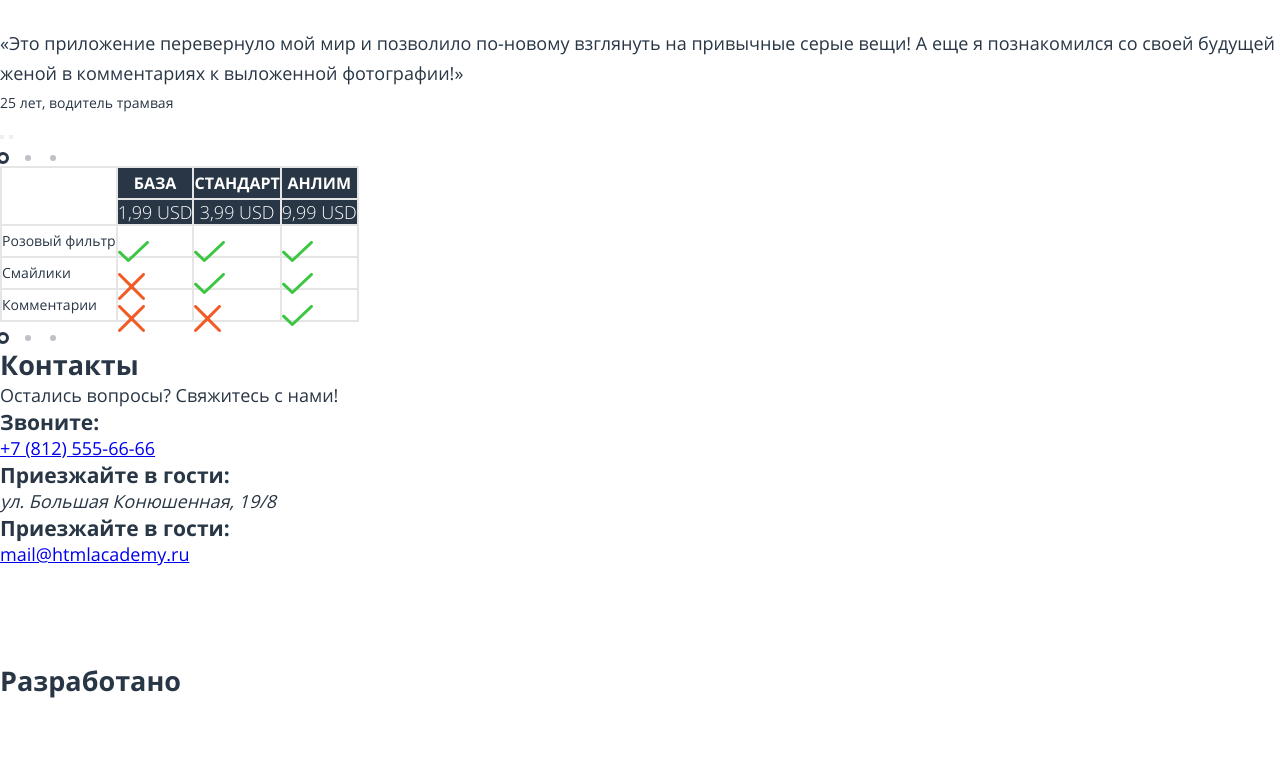
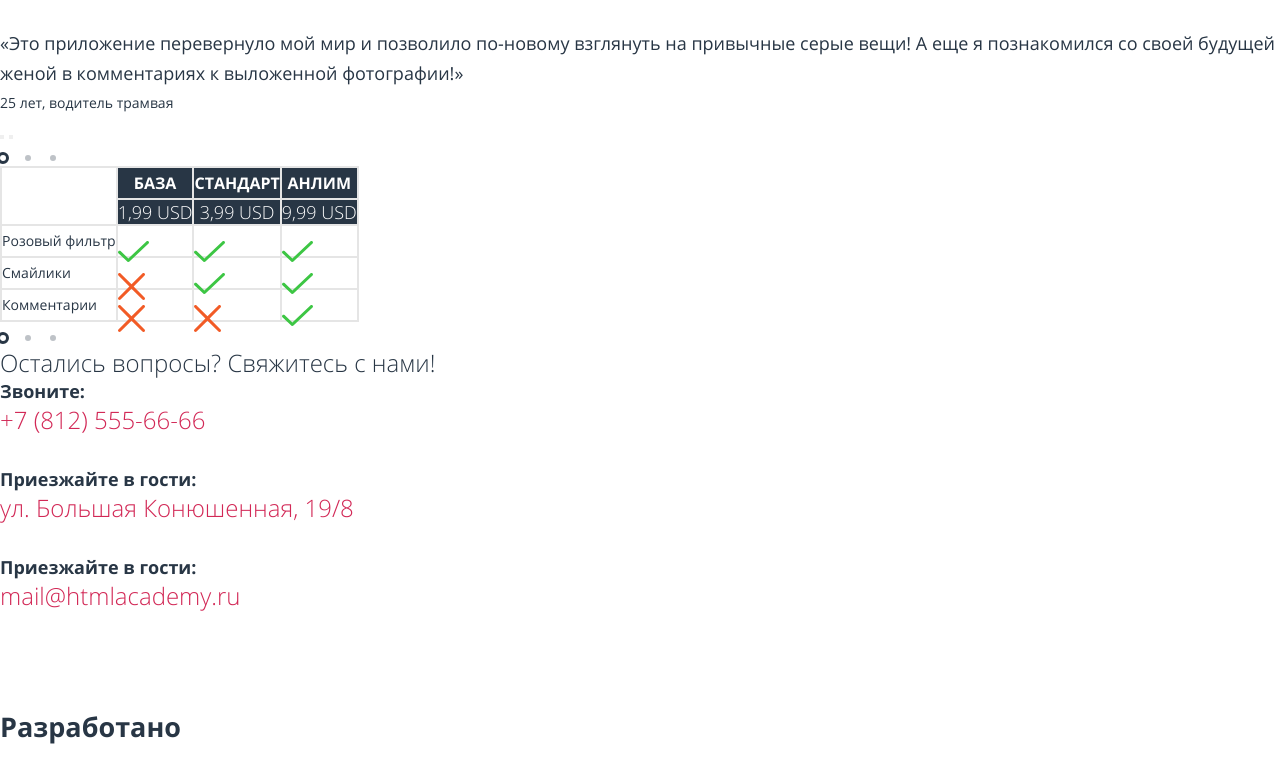
Before and after one commit to multiversal-destroyer/pink, a website: page source/index.html in a window 1280 px wide. Shown: the part 1126-1895 px from the top of the page. Before the commit the page ends 1849 px from the top, so only its background shows below. Drawn offline with nearby package versions, Linux system fonts and the light colour scheme; files that its build step writes are made by us from their sources.

Commit message:
build: add contacts.scss

```diff
--- a/source/index.html
+++ b/source/index.html
@@ -227,21 +227,22 @@
       </section>
 
       <section class="contacts">
-        <h2 class="contacts__title">Контакты</h2>
+        <h2 class="visually-hidden">Контакты</h2>
         <p class="contacts__description">Остались вопросы? Свяжитесь с нами!</p>
-
-        <div class="contacts__item contacts-item">
-          <h3 class="contacts-item__title">Звоните:</h3>
-          <a class="contacts-phone" href="#">+7 (812) 555-66-66</a>
-        </div>
-        <div class="contacts__item contacts-item">
-          <h3 class="contacts-item__title">Приезжайте в гости:</h3>
-          <address class="contacts-item__address">ул. Большая Конюшенная, 19/8</address>
-        </div>
-        <div class="contacts__item contacts-item">
-          <h3 class="contacts-item__title">Приезжайте в гости:</h3>
-          <a class="contacrs-item__mail" href="#">mail@htmlacademy.ru</a>
-        </div>
+        <ul class="contacts__list">
+          <li class="contacts__item contacts-item">
+            <h3 class="contacts-item__title">Звоните:</h3>
+            <a class="contacts-item__content contacts-item__content--phone" href="#">+7 (812) 555-66-66</a>
+          </li>
+          <li class="contacts__item contacts-item">
+            <h3 class="contacts-item__title">Приезжайте в гости:</h3>
+            <address class="contacts-item__content contacts-item__content--address">ул. Большая Конюшенная, 19/8</address>
+          </li>
+          <li class="contacts__item contacts-item">
+            <h3 class="contacts-item__title">Приезжайте в гости:</h3>
+            <a class="contacts-item__content contacts-item__content--mail" href="#">mail@htmlacademy.ru</a>
+          </li>
+        </ul>
       </section>
     </main>
 
--- /dev/null
+++ b/source/sass/blocks/_contacts.scss
@@ -0,0 +1,32 @@
+.contacts {
+
+  &__description {
+    font-size: 24px;
+    font-weight: 300;
+  }
+
+  &__list {
+    display: flex;
+    flex-direction: column;
+    row-gap: 31px;
+  }
+}
+
+.contacts-item {
+
+  &__title {
+    font-size: 18px;
+    font-weight: 700;
+  }
+
+  &__content {
+    font-size: 24px;
+    font-weight: 300;
+    color: $pink;
+    text-decoration: none;
+
+    &--address {
+      font-style: normal;
+    }
+  }
+}
--- a/source/sass/style.scss
+++ b/source/sass/style.scss
@@ -14,3 +14,4 @@
 @import 'blocks/slider-pagination.scss';
 @import 'blocks/reviews.scss';
 @import 'blocks/price.scss';
+@import 'blocks/contacts.scss';
```
